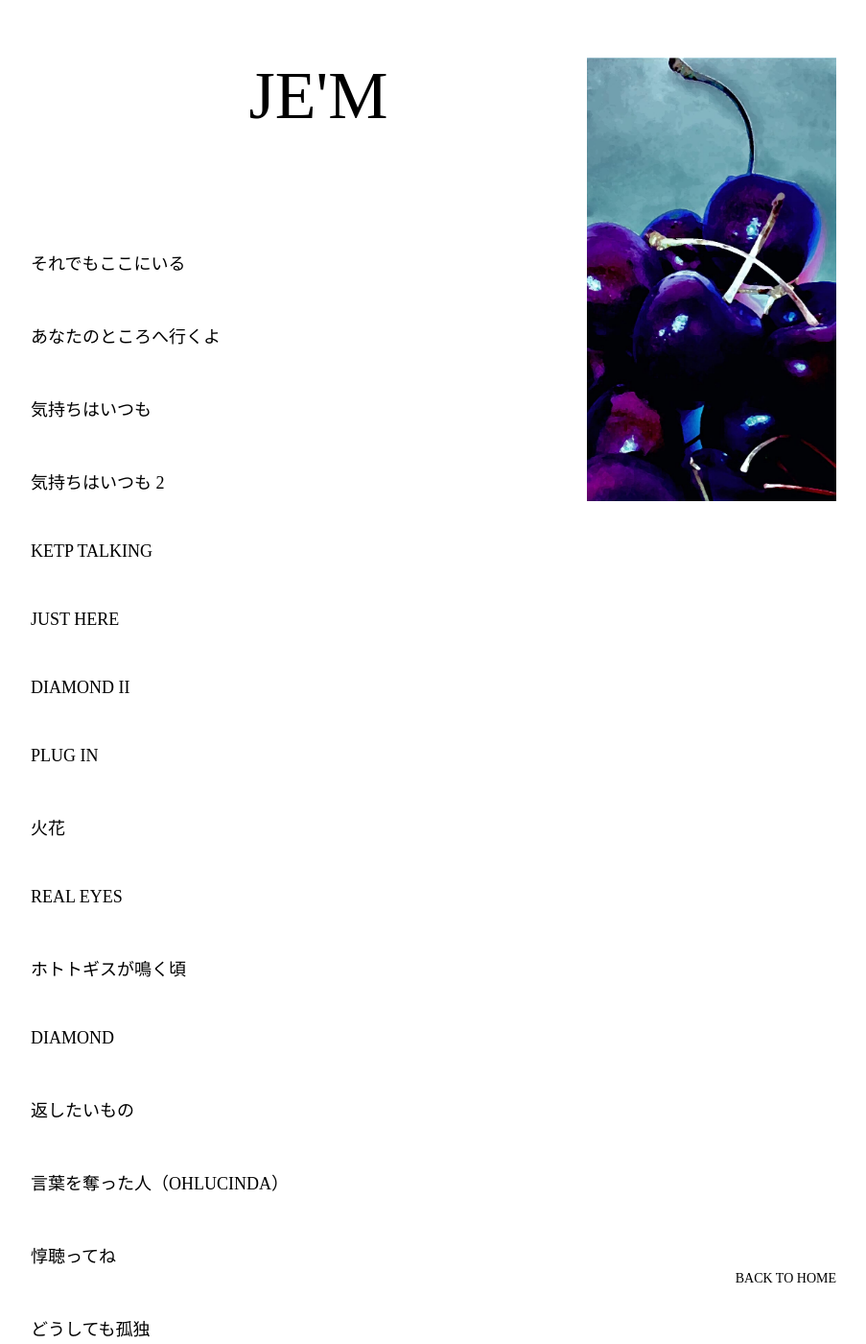
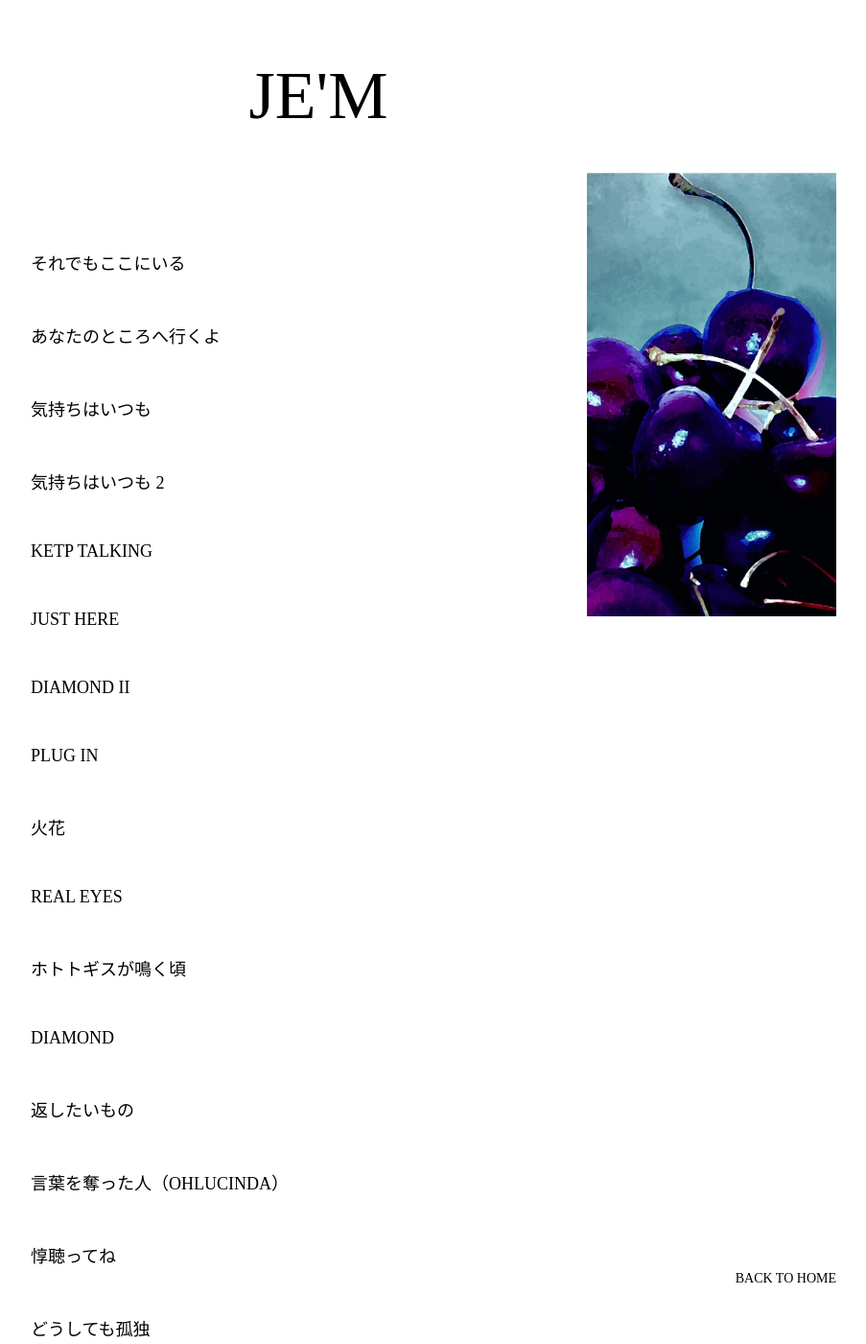
Before and after one commit to ohlucinda/jemlyrics, a Jekyll site: the page built from lyrics.md, in a window 1280 px wide and 1400 px high. Shown: the whole window at 96% size, without its empty margins (308-1211 px from the left). Built offline with Jekyll 4.4.1, drawn with Linux system fonts in a browser that asks for light colours; some web fonts are replaced.

Commit message:
Update titles.html

```diff
--- a/_layouts/titles.html
+++ b/_layouts/titles.html
@@ -38,11 +38,12 @@ a { text-decoration: none; color: inherit; }
 
 .list a { font-size: 18px; }
 
-/* 画像（タイトル上＋HOMEライン揃え） */
+/* 画像（タイトル1行目に合わせる） */
 .art {
   position: fixed;
-  top: 60px;        /* タイトルの一番上と一致 */
-  right: 100px;     /* HOME（BACK）と一致 */
+  top: 60px;        /* 基準 */
+  transform: translateY(120px); /* gap分ずらす＝タイトル位置 */
+  right: 100px;
   width: 260px;
   height: auto;
 }
```
